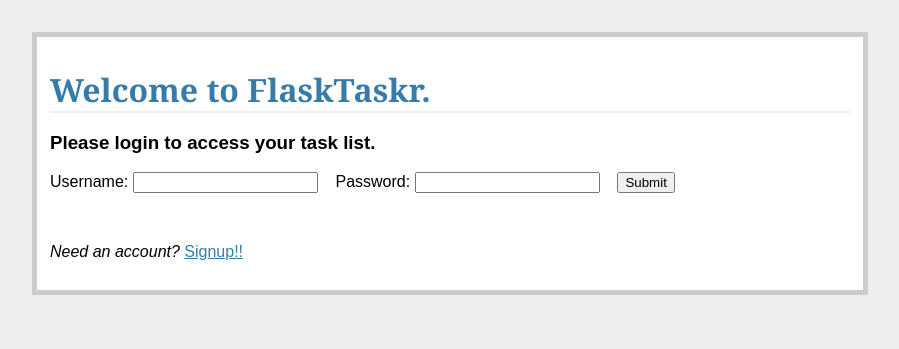
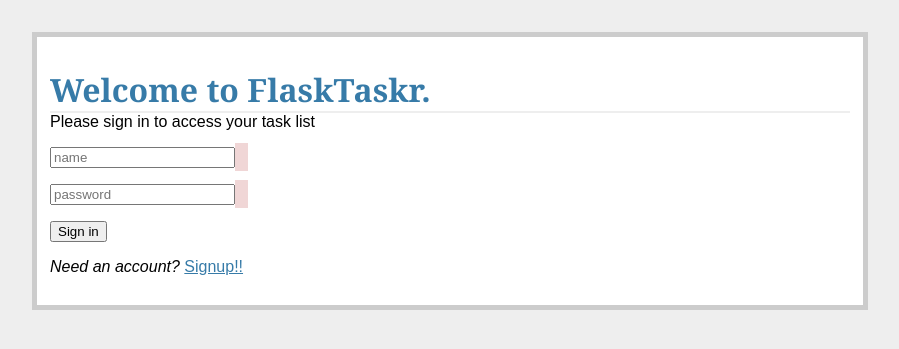
Before and after one commit to grogs84/flasktaskr, a Flask app: page / in a window 1280 px wide. Shown: the top 349 px of the page, without its empty margins (190-1089 px from the left). Run offline with Flask 2, Linux system fonts and the light colour scheme.

Commit message:
updated login.html pg186 on pdf

```diff
--- a/forms.py
+++ b/forms.py
@@ -2,7 +2,7 @@
 
 from flask_wtf import Form
 from wtforms import TextField, StringField, DateField, IntegerField, SelectField, PasswordField
-from wtforms.validators import DataRequired, Length, EqualTo
+from wtforms.validators import DataRequired, Length, EqualTo, Email
 
 class AddTaskForm(Form):
 	task_id = IntegerField('Priority')
@@ -24,7 +24,7 @@ class AddTaskForm(Form):
 class RegisterForm(Form):
 	name = StringField(
 		'Username',
-		validators=[DataRequired(), Length(min=6, max=25)]
+		validators=[DataRequired(), Email(), Length(min=6, max=25)]
 	)
 	email = StringField(
 		'Email',
--- a/static/css/main.css
+++ b/static/css/main.css
@@ -18,6 +18,12 @@ h1 {
 
 h2 {
 	font-size: 1.5em;
+}
+
+.error {
+	color: red;
+	font-size: .8em;
+	background-color: #FFFFFF;
 }
 
 .page {
--- a/templates/login.html
+++ b/templates/login.html
@@ -2,21 +2,32 @@
 {% block content %}
 
  <h1>Welcome to FlaskTaskr.</h1>
-<h3>Please login to access your task list.</h3>
-
-<form method='post' action="/">
+ <div class="lead">Please sign in to access your task list</div>
+ <form class="form-signin" role="form" method="post" action="/">
 	 	{{ form.csrf_token }}
 	 	<p>
-		{{ form.name.label }}: {{ form.name }}
-		&nbsp;&nbsp;
-		{{ form.password.label }}: {{ form.password }}
-		&nbsp;&nbsp;
-		<input type='submit' value="Submit">
+	 		{{ form.name(placeholder="name") }}
+	 		<span class="error">
+	 			{% if form.name.errors %}
+	 				{% for error in form.name.errors %}
+	 					{{ error }}
+	 				{% endfor %}
+	 			{% endif %}
+	 		</span>
 	 	</p>
+	 <p>
+		 {{ form.password(placeholder="password") }}
+		 <span class="error">
+		 	{% if form.password.errors %}
+		 		{% for error in form.password.errors %}
+		 			{{ error }}
+		 		{% endfor %}
+		 	{% endif %}
+		 </span>
+	 </p>
+	 <button class="btn btn-sm btn-success" type="submit">Sign in</button>
+	 <br>
+	 <p><em>Need an account? </em><a href="/register">Signup!!</a></p>
  </form>
 
-<br>
-
-<p><em>Need an account? </em><a href="/register">Signup!!</a></p>
-
  {% endblock %}
--- a/views.py
+++ b/views.py
@@ -23,6 +23,11 @@ from models import Task, User
 
 # helper functions
 
+def flash_errors(form):
+	for field, errors in form.errors.items():
+		for error in errors:
+			flash(u"Error in the %s field - %s" % (
+				getattr(form, field).label.text, error), 'error')
 
 
 def login_required(test):
```
Also changed, not shown: templates/register.html (+39 -12 lines), flasktaskr.db. Lines whose indentation alone changed are shown as unchanged.
